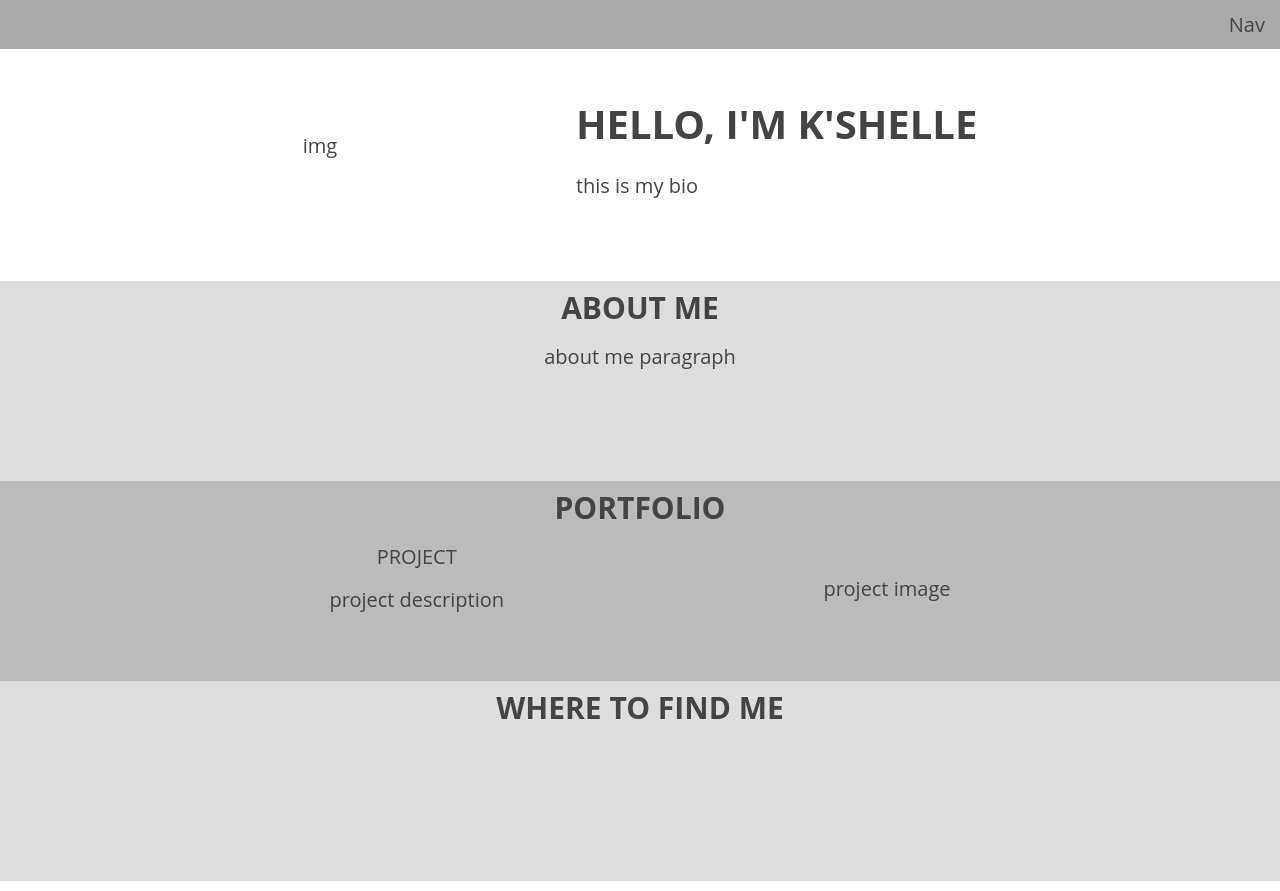
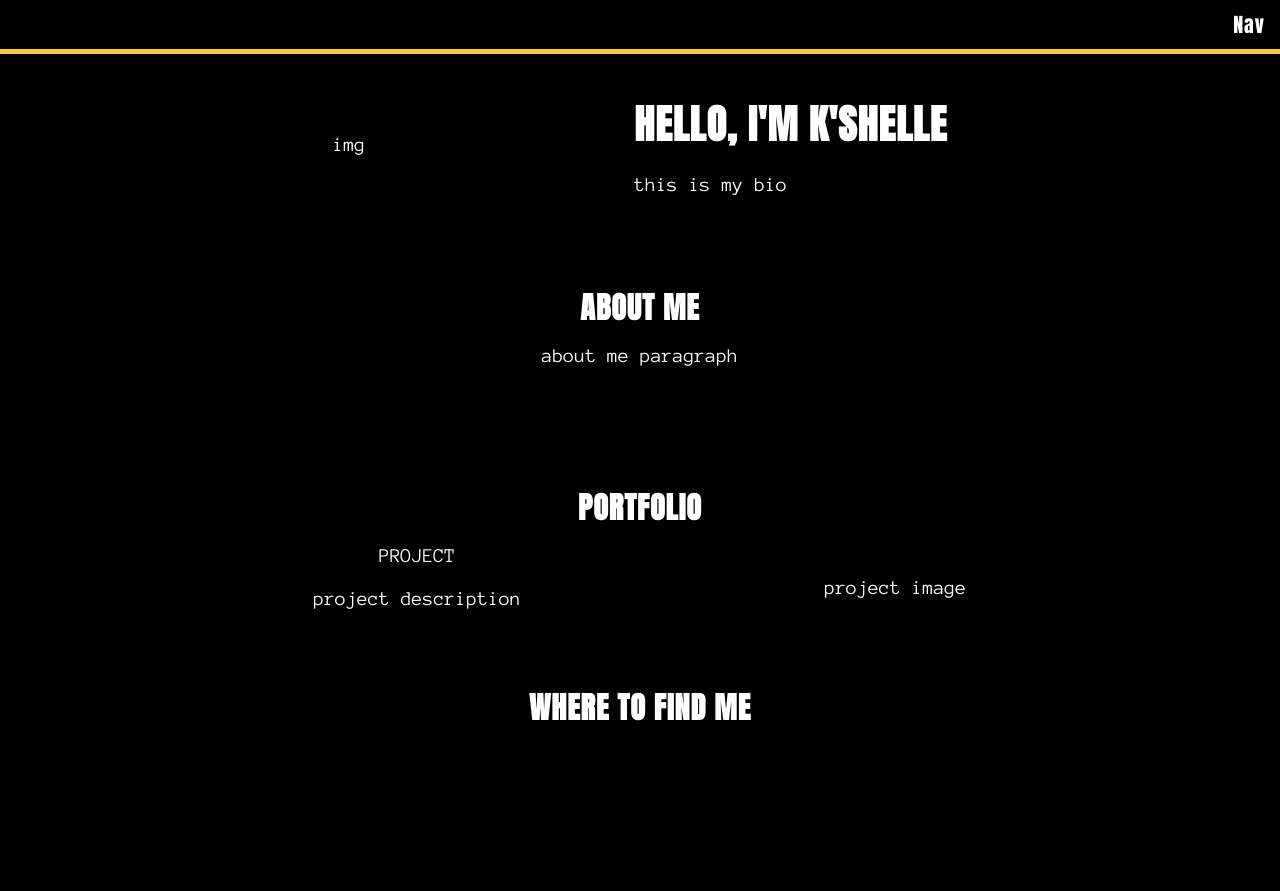
Before and after one commit to kshellew/portfolio, a plain HTML site: page index.html in a window 1280 px wide. Drawn offline with nearby package versions, Linux system fonts and the light colour scheme.

Commit message:
added in colors and fonts to css

```diff
--- a/index.css
+++ b/index.css
@@ -3,12 +3,12 @@
   }
 
   body {
-    font-family: "Open Sans",
-    sans-serif;
+    font-family: 'Anonymous Pro', monospace;
     font-size: 20px;
-    color: #444;
+    color: white;
     padding-top: 10px;
     padding-bottom: 10px;
+    background-color: black;
   }
 
   nav,
@@ -24,9 +24,15 @@
     z-index: 10;
     text-align: right;
     padding-right: 15px;
-    border-bottom: 5px solid white;
-    background-color: #aaa;
+    border-bottom: 5px solid #f6c849;
+
   }
+
+ nav, h1,h2 {
+    font-family: 'Anton', sans-serif;
+    letter-spacing: 1px;
+  }
+
   h2{
   margin:0px;
   padding-bottom: 20px;
@@ -40,7 +46,7 @@
   section {
     min-height: 200px;
     padding: 10px;
-    background-color: #bbb;
+    background-color: black;
     text-align: center;
 
   }
@@ -58,9 +64,6 @@
     align-items: center;
   }
 
-  section:nth-child(even) {
-  background-color: #ddd;
-}
 
   @media only screen and (max-width: 550px) {
     h1{
--- a/index.html
+++ b/index.html
@@ -3,6 +3,8 @@
 <head>
     <title>HTML wireframe</title>
     <meta name="viewport" content="width=device-width, initial-scale=1">
+    <link href="https://fonts.googleapis.com/css2?family=Anonymous+Pro:wght@400;700&display=swap" rel="stylesheet">
+    <link href="https://fonts.googleapis.com/css2?family=Anton&display=swap" rel="stylesheet">
     <link rel="stylesheet" type="text/css" href="//cdnjs.cloudflare.com/ajax/libs/normalize/6.0.0/normalize.css">
     <link rel="stylesheet" type="text/css" href="index.css">
 </head>
```
